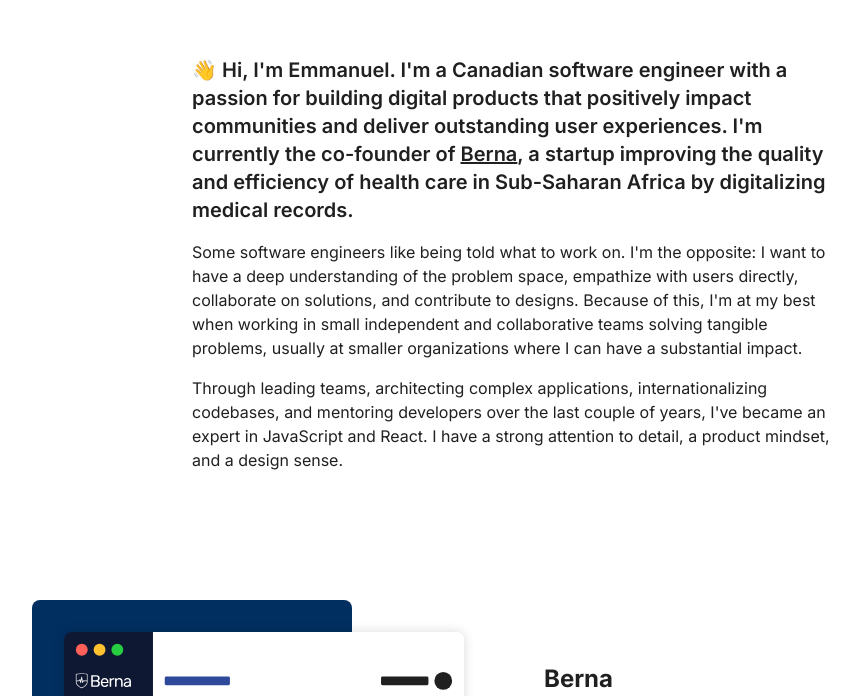
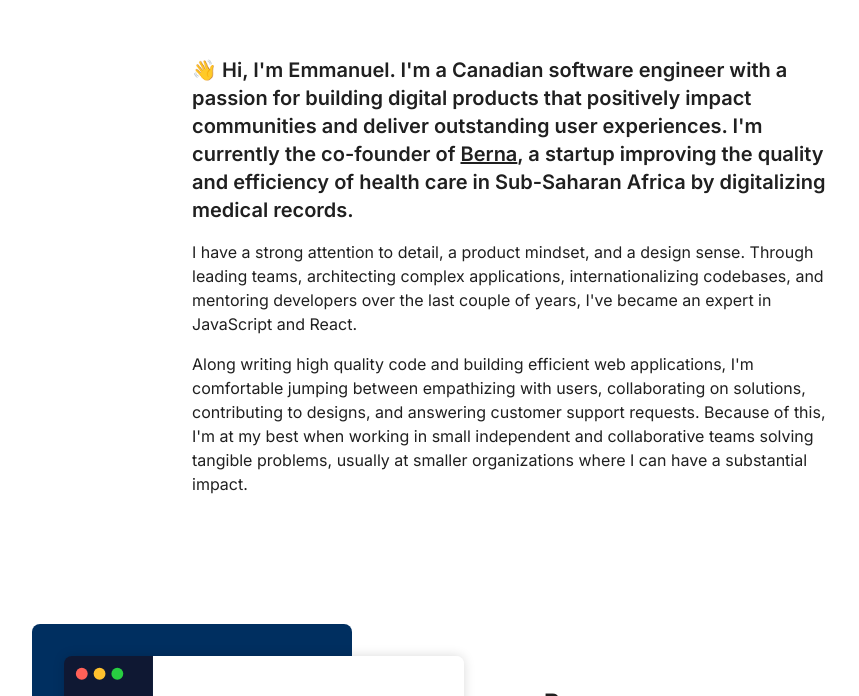
Before and after one commit to emroussel/personal-website, a Next.js app: page / in a window 1280 px wide. Shown: the part 577-1273 px from the top of the page, without its empty margins (128-987 px from the left). Built offline with nearby package versions, Linux system fonts and the light colour scheme.

Commit message:
Improve wording of intro paragraph

```diff
--- a/pages/index.js
+++ b/pages/index.js
@@ -86,16 +86,16 @@ export default function Home() {
               medical records.
             </p>
             <p className="mt-4">
-              Some software engineers like being told what to work on. I&apos;m the opposite: I want to have a deep
-              understanding of the problem space, empathize with users directly, collaborate on solutions, and
-              contribute to designs. Because of this, I&apos;m at my best when working in small independent and
+              I have a strong attention to detail, a product mindset, and a design sense. Through leading teams,
+              architecting complex applications, internationalizing codebases, and mentoring developers over the last
+              couple of years, I&apos;ve became an expert in JavaScript and React.
+            </p>
+            <p className="mt-4">
+              Along writing high quality code and building efficient web applications, I&apos;m comfortable jumping
+              between empathizing with users, collaborating on solutions, contributing to designs, and answering
+              customer support requests. Because of this, I&apos;m at my best when working in small independent and
               collaborative teams solving tangible problems, usually at smaller organizations where I can have a
               substantial impact.
-            </p>
-            <p className="mt-4">
-              Through leading teams, architecting complex applications, internationalizing codebases, and mentoring
-              developers over the last couple of years, I&apos;ve became an expert in JavaScript and React. I have a
-              strong attention to detail, a product mindset, and a design sense.
             </p>
           </section>
           <section className="sm:mt-32 mt-16">
```
